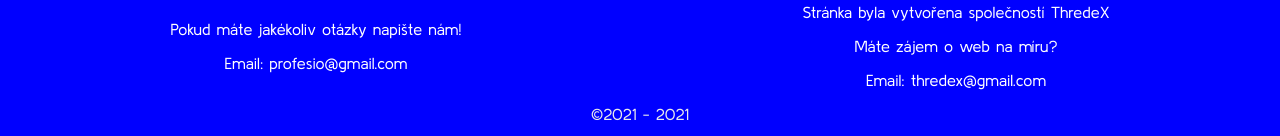
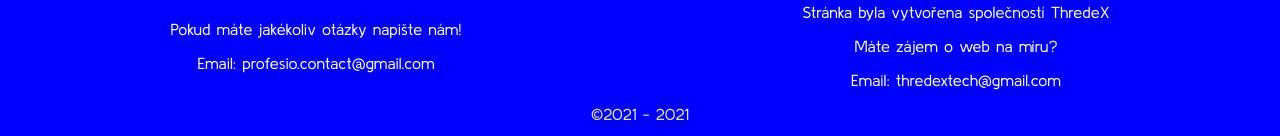
Before and after one commit to ThredeX/profesio-page, a React (Create React App) app: page / in a window 1280 px wide. Shown: the part 3256-3392 px from the top of the page. Built offline with nearby package versions, Linux system fonts and the light colour scheme; a web font is replaced by a local one.

Commit message:
information added

```diff
--- a/src/Components/Footer.jsx
+++ b/src/Components/Footer.jsx
@@ -47,7 +47,7 @@ export default function Footer() {
           <Heading2>Kontakt </Heading2>
           <Paragraph>Pokud máte jakékoliv otázky napište nám!</Paragraph>
           <Paragraph>
-            Email: <Email href="">profesio@gmail.com</Email>{" "}
+            Email: <Email href="mailto:profesio.contact@gmail.com">profesio.contact@gmail.com</Email>{" "}
           </Paragraph>
         </Container>
         <Container>
@@ -56,7 +56,7 @@ export default function Footer() {
           <Paragraph>Máte zájem o web na míru? </Paragraph>
           <Paragraph>
 
-          Email: <Email href="">thredex@gmail.com</Email>{" "}
+          Email: <Email href="mailto:thredextech@gmail.com">thredextech@gmail.com</Email>{" "}
           </Paragraph>
 
         </Container>
--- a/src/Components/Header.jsx
+++ b/src/Components/Header.jsx
@@ -51,7 +51,7 @@ const UnsortedList = styled.ul`
       display: none;
     }
   }
-  `;
+`;
 const List = styled.li`
   padding-block: 0.5rem;
   display: flex;
@@ -69,9 +69,8 @@ const ButtonHeader = styled.button`
   background-color: #24242800;
   border: none;
   & > a {
-    @media screen and (max-width: 500px){
+    @media screen and (max-width: 500px) {
       font-size: 1.4rem;
-
     }
     color: #fffffffd;
     font-size: 1.9rem;
```
Also changed, not shown: color.txt (deleted).
